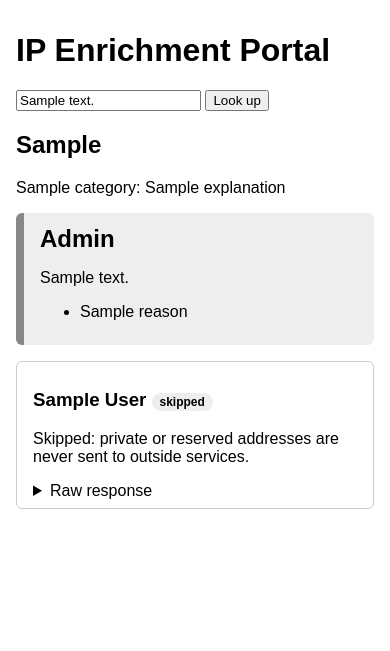
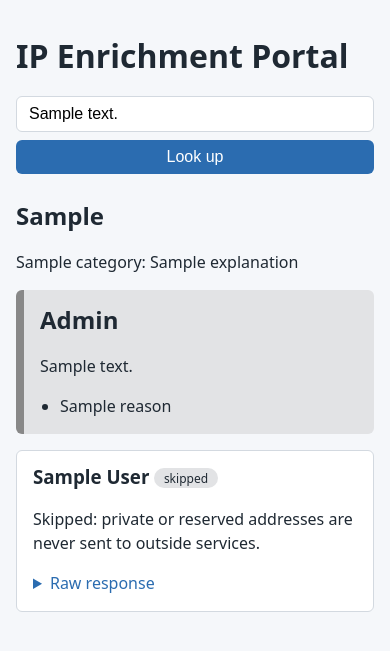
Before and after one commit to Bed-e/enrichment-portal-simple, a Flask app: template templates/index.html in a window 390 px wide. Shown: the top 651 px of the page. Run offline with Flask 3, Linux system fonts and the light colour scheme; the template is opened without the code that fills it: most values are stand-ins (such as "Sample title", 1, 10 or a date in 2020).

Commit message:
Milestone 4: style the page with CSS variables, form, cards and phone layout
Replace the minimal M2/M3 stylesheet with a fuller one. Colours are CSS
variables so they change in one place. No template changes were needed.

Co-Authored-By: Claude Sonnet 5.5 <noreply@anthropic.com>

```diff
--- a/static/style.css
+++ b/static/style.css
@@ -1,17 +1,117 @@
-/* Minimal card styling for milestone 2. Real styling comes in milestone 4. */
-body { font-family: sans-serif; max-width: 50rem; margin: 2rem auto; padding: 0 1rem; }
-.card { border: 1px solid #ccc; border-radius: 6px; padding: 0.5rem 1rem; margin: 1rem 0; }
-.status { font-size: 0.75rem; padding: 0.1rem 0.5rem; border-radius: 1rem; background: #eee; }
-.status-ok { background: #d4edda; }
-.status-error { background: #f8d7da; }
+/* Styles for the IP Enrichment Portal. Plain CSS, no framework, no JavaScript needed.
+
+   Colours are defined once as CSS variables (custom properties) at the top.
+   A variable is a named value you reuse with var(--name), so changing a colour
+   later means editing one line instead of hunting through the file. */
+:root {
+  --text: #1f2933;
+  --muted: #616e7c;
+  --border: #d3d9e0;
+  --page-bg: #f5f7fa;
+  --card-bg: #ffffff;
+  --accent: #2b6cb0;
+
+  --ok-bg: #d4edda;
+  --error-bg: #f8d7da;
+  --neutral-bg: #e2e3e5;
+}
+
+/* Page layout: a centred column about 50rem wide (1rem = one default text height). */
+body {
+  font-family: system-ui, -apple-system, "Segoe UI", sans-serif;
+  color: var(--text);
+  background: var(--page-bg);
+  line-height: 1.5;
+  max-width: 50rem;
+  margin: 2rem auto;
+  padding: 0 1rem;
+}
+
+h1 { margin-bottom: 1rem; }
+h2, h3 { margin: 0.25rem 0; }
+
+/* The lookup form: input stretches to fill the row, button sits beside it. */
+form { display: flex; gap: 0.5rem; margin-bottom: 1.5rem; }
+
+input[type="text"] {
+  flex: 1;
+  padding: 0.5rem 0.75rem;
+  font-size: 1rem;
+  border: 1px solid var(--border);
+  border-radius: 6px;
+}
+
+button {
+  padding: 0.5rem 1.25rem;
+  font-size: 1rem;
+  color: #fff;
+  background: var(--accent);
+  border: none;
+  border-radius: 6px;
+  cursor: pointer;
+}
+button:hover { filter: brightness(0.9); }
+
+/* Keyboard users need to see where focus is, so keep a clear outline. */
+input:focus-visible, button:focus-visible, summary:focus-visible {
+  outline: 3px solid var(--accent);
+  outline-offset: 2px;
+}
+
+/* One card per source. */
+.card {
+  background: var(--card-bg);
+  border: 1px solid var(--border);
+  border-radius: 6px;
+  padding: 0.5rem 1rem 1rem;
+  margin: 1rem 0;
+}
+
+/* Small coloured pill showing the source status (ok, error, ...). */
+.status {
+  font-size: 0.75rem;
+  font-weight: normal;
+  padding: 0.1rem 0.6rem;
+  border-radius: 1rem;
+  background: var(--neutral-bg);
+  vertical-align: middle;
+}
+.status-ok { background: var(--ok-bg); }
+.status-error { background: var(--error-bg); }
+
+/* Key/value details inside a card. */
 dt { font-weight: bold; }
-dd { margin: 0 0 0.5rem 1rem; }
-pre { overflow-x: auto; background: #f6f6f6; padding: 0.5rem; }
+dd { margin: 0 0 0.5rem 1rem; color: var(--muted); }
 
-/* Verdict banner: one colour per level. */
-.verdict { border-radius: 6px; padding: 0.5rem 1rem; margin: 1rem 0; border-left: 8px solid #888; background: #eee; }
-.verdict h2 { margin: 0.25rem 0; }
+/* Raw JSON: long lines scroll sideways instead of breaking the page width. */
+details { margin-top: 0.5rem; }
+summary { cursor: pointer; color: var(--accent); }
+pre {
+  overflow-x: auto;
+  background: var(--page-bg);
+  border: 1px solid var(--border);
+  border-radius: 6px;
+  padding: 0.75rem;
+  font-size: 0.85rem;
+}
+
+/* Verdict banner: a thick left border and a tinted background, one colour per level.
+   The level name comes from verdict.py and is added to the class in index.html. */
+.verdict {
+  border-radius: 6px;
+  border-left: 8px solid #888;
+  background: var(--neutral-bg);
+  padding: 0.5rem 1rem;
+  margin: 1rem 0;
+}
+.verdict h2 { font-size: 1.5rem; }
+.verdict ul { margin: 0.5rem 0; padding-left: 1.25rem; }
 .verdict-malicious { background: #f8d7da; border-color: #c0392b; }
 .verdict-suspicious { background: #fff3cd; border-color: #e0a800; }
 .verdict-no_known_bad { background: #d4edda; border-color: #2e8b57; }
-.verdict-unknown, .verdict-not_applicable { background: #e2e3e5; border-color: #888; }
+.verdict-unknown, .verdict-not_applicable { background: var(--neutral-bg); border-color: #888; }
+
+/* Narrow screens (phones): stack the form so the button doesn't squash the input. */
+@media (max-width: 30rem) {
+  form { flex-direction: column; }
+}
```
